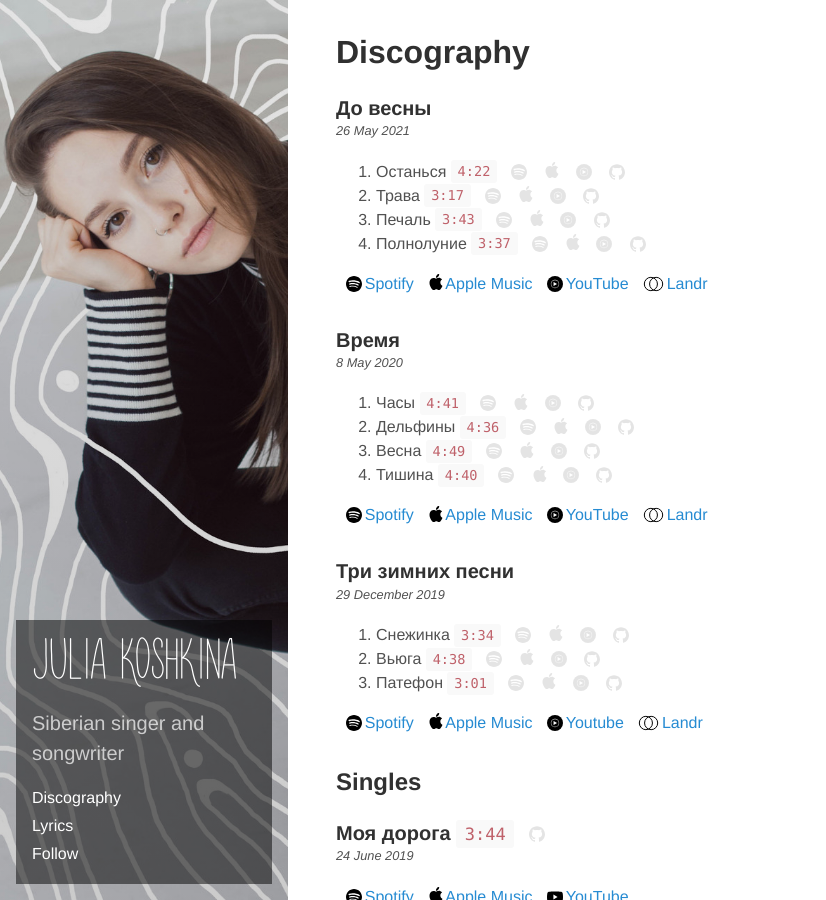
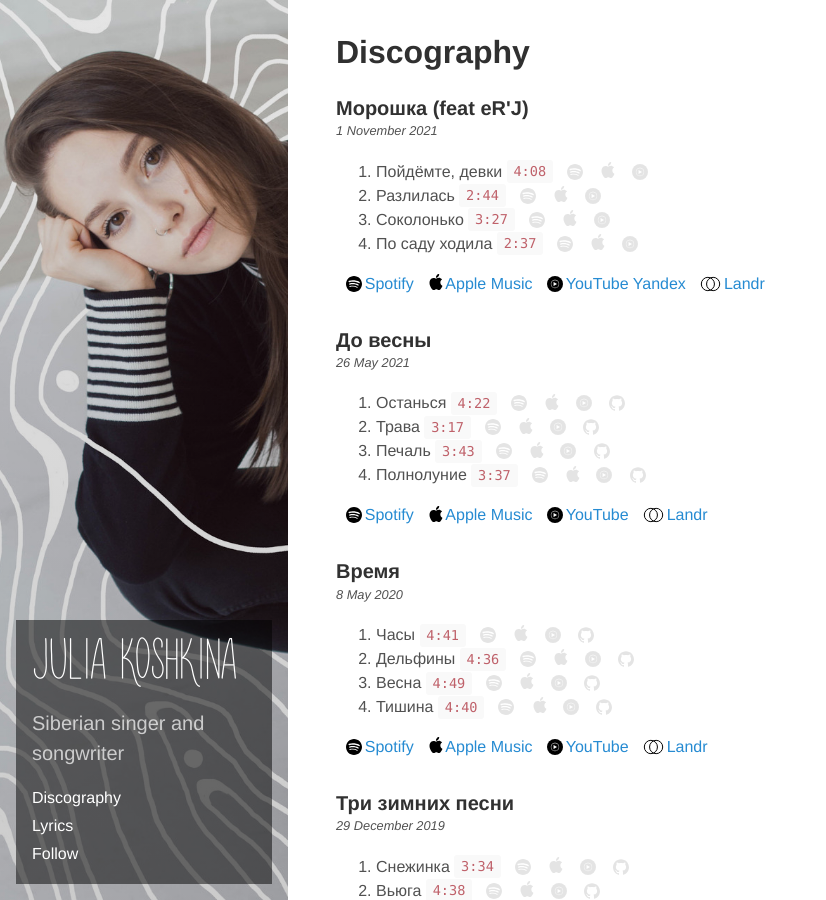
Before and after one commit to kshkn/kshkn.github.io, a Jekyll site: the page built from index.html, in a window 1280 px wide and 900 px high. Shown: the whole window, without its empty margins (0-826 px from the left). Built offline with Jekyll 4.4.1, drawn with Linux system fonts in a browser that asks for light colours; some web fonts are replaced.

Commit message:
Update albums.yml

```diff
--- a/_data/albums.yml
+++ b/_data/albums.yml
@@ -1,4 +1,42 @@
 --- # Albums
+
+- title: Морошка (feat eR'J)
+  date: 2021-11-01
+  links:
+    Spotify:     https://open.spotify.com/album/3Ug1e3kcW1vPKcODFKZ2AE
+    Apple Music: https://music.apple.com/album/1592349719
+    YouTube:     https://music.youtube.com/playlist?list=OLAK5uy_lHRA4EQUup3ptT4QuhIxkPqs2t890LlTA
+    Yandex:      https://music.yandex.ru/album/19010641
+    Landr:       https://artists.landr.com/692531165084
+  tracks:
+    - title: Пойдёмте, девки
+      length: '4:08'
+      links:
+        Spotify:     https://open.spotify.com/track/0HVWbD152to1M32YByO3RP
+        Apple Music: https://music.apple.com/ru/album/%D0%BF%D0%BE%D0%B9%D0%B4%D1%91%D0%BC%D1%82%D0%B5-%D0%B4%D0%B5%D0%B2%D0%BA%D0%B8-feat-erj/1592349719?i=1592349720
+        YouTube:     https://music.youtube.com/watch?v=lE4RCIsf5YE
+        Yandex:      https://music.yandex.ru/album/19010641/track/94012909
+    - title: Разлилась
+      length: '2:44'
+      links:
+        Spotify:     https://open.spotify.com/track/2MR8IxmsHtDvvM3t5XTk6P
+        Apple Music: https://music.apple.com/ru/album/%D1%80%D0%B0%D0%B7%D0%BB%D0%B8%D0%BB%D0%B0%D1%81%D1%8C-feat-erj/1592349719?i=1592349722
+        YouTube:     https://music.youtube.com/watch?v=fg6Iy6zZwLc
+        Yandex:      https://music.yandex.ru/album/19010641/track/94012910
+    - title: Соколонько
+      length: '3:27'
+      links:
+        Spotify:     https://open.spotify.com/track/62ZBmeNdrTsBaiesS77d0u
+        Apple Music: https://music.apple.com/ru/album/%D1%81%D0%BE%D0%BA%D0%BE%D0%BB%D0%BE%D0%BD%D1%8C%D0%BA%D0%BE-feat-erj/1592349719?i=1592349723
+        YouTube:     https://music.youtube.com/watch?v=n_LSibkmCw8
+        Yandex:      https://music.yandex.ru/album/19010641/track/94012911
+    - title: По саду ходила
+      length: '2:37'
+      links:
+        Spotify:     https://open.spotify.com/track/4M3e33dbZCjzbdqnlXzADP
+        Apple Music: https://music.apple.com/ru/album/%D0%BF%D0%BE-%D1%81%D0%B0%D0%B4%D1%83-%D1%85%D0%BE%D0%B4%D0%B8%D0%BB%D0%B0-feat-erj/1592349719?i=1592349724
+        YouTube:     https://music.youtube.com/watch?v=cUhoe50UMsg
+        Yandex:      https://music.yandex.ru/album/19010641/track/94012912
 
 - title: До весны
   date: 2021-05-26
```
